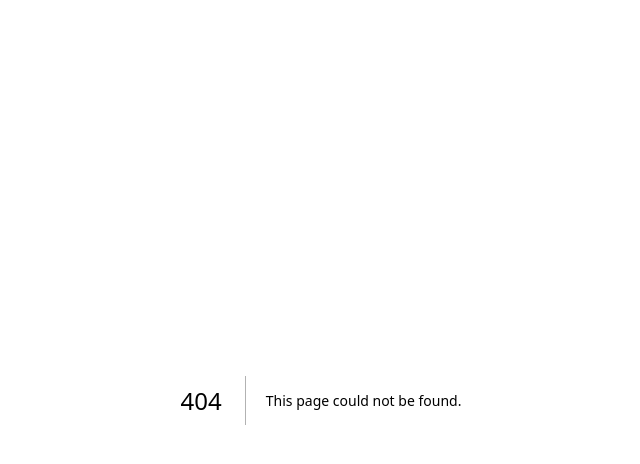
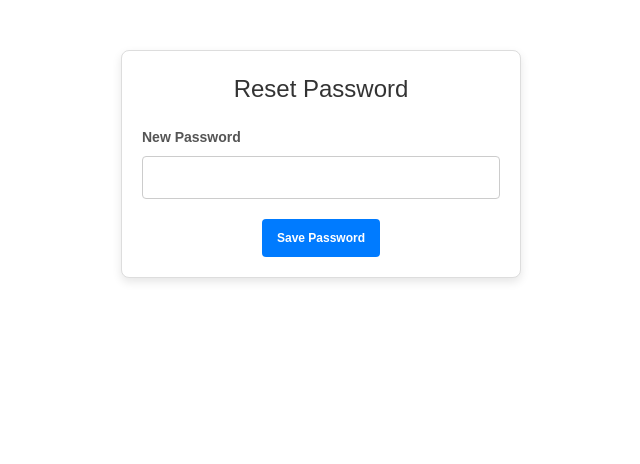
Before and after one commit to Muhammadtalalliaquat/Next-js-boilerplate, a Next.js app: page /resetpassword in a window 1280 px wide. Before the commit this address had no page. Shown: the top 464 px of the page, without its empty margins (319-959 px from the left). Built offline with nearby package versions, Linux system fonts and the light colour scheme.

Commit message:
working on forgot password feature

```diff
--- /dev/null
+++ b/src/app/requestresetpassword/[data]/main.module.css
@@ -0,0 +1,94 @@
+
+.resetPasswordContainer {
+  max-width: 400px;
+  margin: 50px auto;
+  padding: 20px;
+  background-color: #ffffff;
+  border: 1px solid #ddd;
+  border-radius: 8px;
+  box-shadow: 0 4px 10px rgba(0, 0, 0, 0.1);
+  text-align: center;
+  font-family: Arial, sans-serif;
+}
+
+.resetPasswordContainer h2 {
+  margin-bottom: 20px;
+  font-size: 24px;
+  color: #333;
+}
+
+.errorMessage {
+  color: #e63946;
+  margin-bottom: 15px;
+  font-size: 14px;
+}
+
+.successMessage {
+  color: #2a9d8f;
+  margin-bottom: 15px;
+  font-size: 14px;
+}
+
+.formGroup {
+  margin-bottom: 20px;
+  text-align: left;
+}
+
+.formGroup label {
+  display: block;
+  margin-bottom: 8px;
+  font-weight: bold;
+  font-size: 14px;
+  color: #555;
+}
+
+.formGroup input {
+  width: 100%;
+  padding: 10px;
+  font-size: 14px;
+  border: 1px solid #ccc;
+  border-radius: 4px;
+}
+
+.formGroup input:focus {
+  border-color: #007bff;
+  box-shadow: 0 0 5px rgba(0, 123, 255, 0.5);
+  outline: none;
+}
+
+.resetButton {
+  padding: 10px 15px;
+  font-size: 16px;
+  color: #fff;
+  background-color: #007bff;
+  border: none;
+  border-radius: 4px;
+  cursor: pointer;
+}
+
+.resetButton:hover {
+  background-color: #0056b3;
+  transition: 0.3s;
+}
+
+.button {
+  padding: 10px 15px;
+  font-size: 12px;
+  font-weight: bold;
+  color: #fff;
+  background-color: #007bff;
+  border: none;
+  border-radius: 4px;
+  cursor: pointer;
+  text-align: center;
+  transition: background-color 0.3s ease;
+}
+
+.button:hover {
+  background-color: #0056b3;
+}
+
+.button:disabled {
+  background-color: #cccccc;
+  cursor: not-allowed;
+}
--- /dev/null
+++ b/src/app/requestresetpassword/[data]/page.js
@@ -0,0 +1,75 @@
+"use client";
+
+import { ApiRoutes } from "@/constant/constant";
+// import { useSearchParams  } from "react-router-dom";
+import style from "../../requestresetpassword/[data]/main.module.css";
+import { useEffect, useState } from "react";
+import axios from "axios";
+
+export default function Resetpassword({ params }) {
+//   const { id, token } = useParams();
+  const [password, setPassword] = useState("");
+  const [isSubmitting, setIsSubmitting] = useState(false);
+  const [error, setError] = useState(null);
+  const [successMessage, setSuccessMessage] = useState("");
+
+
+  useEffect(()=> {
+    console.log("data revicve " , params);
+  // eslint-disable-next-line react-hooks/exhaustive-deps
+  } , [])
+
+  const hanedlePasswordReset = async (e) => {
+    e.preventDefault();
+    setIsSubmitting(true);
+
+    if (!password) {
+      setError("Passwords do not match");
+      return;
+    }
+
+    try {
+      const response = await axios.post(ApiRoutes.forgotPasswordSent, {
+        id,
+        token,
+        password
+      });
+      console.log(response.data.user)
+      setSuccessMessage(response.data.message || "Password reset successful.");
+      setError(null);
+      setIsSubmitting(false);
+      //   setTimeout(() => navigate("/login"), 3000);
+    } catch (error) {
+      console.log("Error resetting password:", error);
+      const errorMessage = error.response?.data?.msg || "Something went wrong.";
+      setError(errorMessage);
+      setSuccessMessage("");
+    }
+  };
+
+  return (
+    <div className={style.resetPasswordContainer}>
+      <h2>Reset Password</h2>
+      {error && <p className={style.errorMessage}>{error}</p>}
+      {successMessage && (
+        <p className={style.successMessage}>{successMessage}</p>
+      )}
+      <form onSubmit={hanedlePasswordReset}>
+        <div className={style.formGroup}>
+          <label htmlFor="password">New Password</label>
+          <input
+            type="password"
+            id="password"
+            value={password}
+            onChange={(e) => setPassword(e.target.value)}
+            required
+            className={style.input}
+          />
+        </div>
+        <button type="submit" disabled={isSubmitting} className={style.button}>
+          {isSubmitting ? "Resetting..." : "Save Password"}
+        </button>
+      </form>
+    </div>
+  );
+}
--- /dev/null
+++ b/src/app/resetpassword/page.js
@@ -0,0 +1,8 @@
+
+import Resetpassword from "../requestresetpassword/[data]/page";
+
+export default function ResetpasswordSent(){
+    return(
+        <Resetpassword />
+    )
+}
--- a/src/constant/constant.js
+++ b/src/constant/constant.js
@@ -8,6 +8,7 @@ export const ApiRoutes = {
     register: BASIC_URL + `user/register`,
     verifyEmail: BASIC_URL + `user/verifyemail`,
     forgotPassword: BASIC_URL + `user/requestPasswordReset`,
+    forgotPasswordSent: BASIC_URL + `user/resetPassword`,
     getTask: BASIC_URL + `task`,
     postTask: BASIC_URL + `task`,
     editTask: BASIC_URL + `task`,
```
